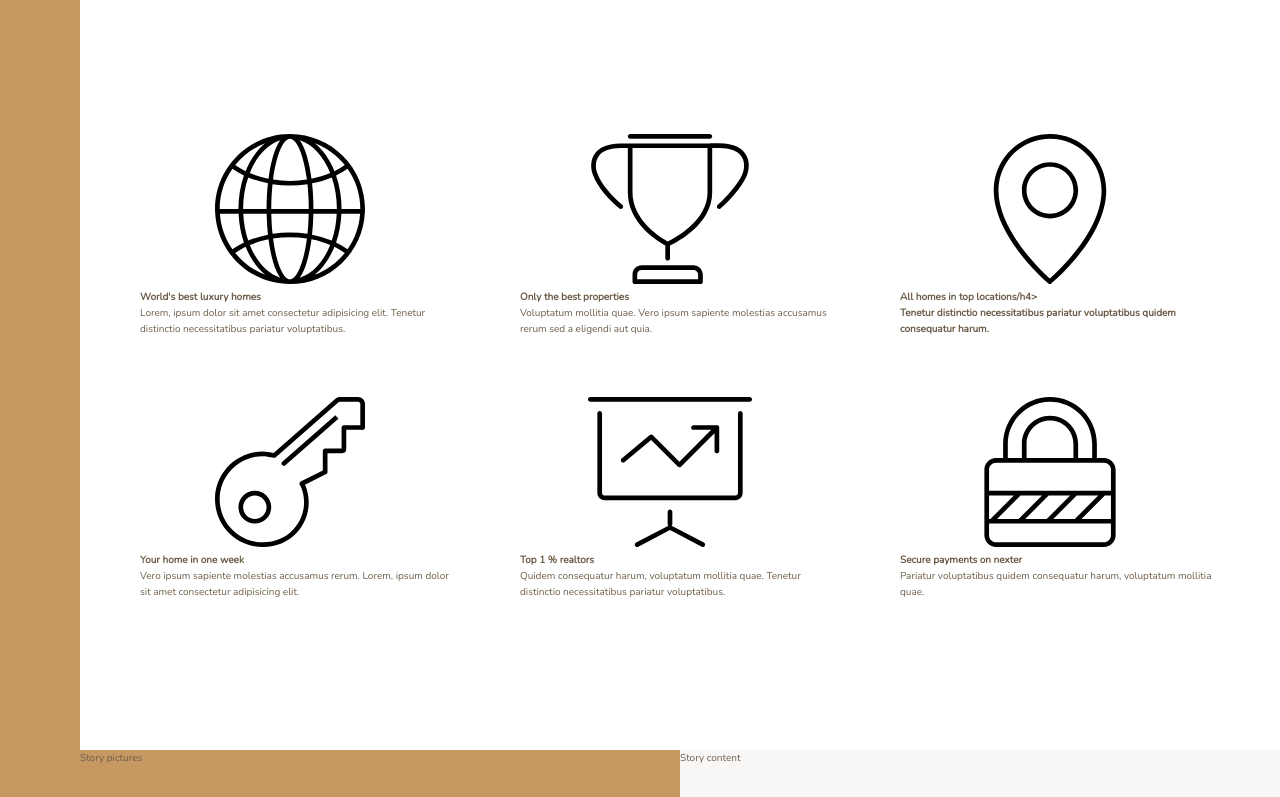
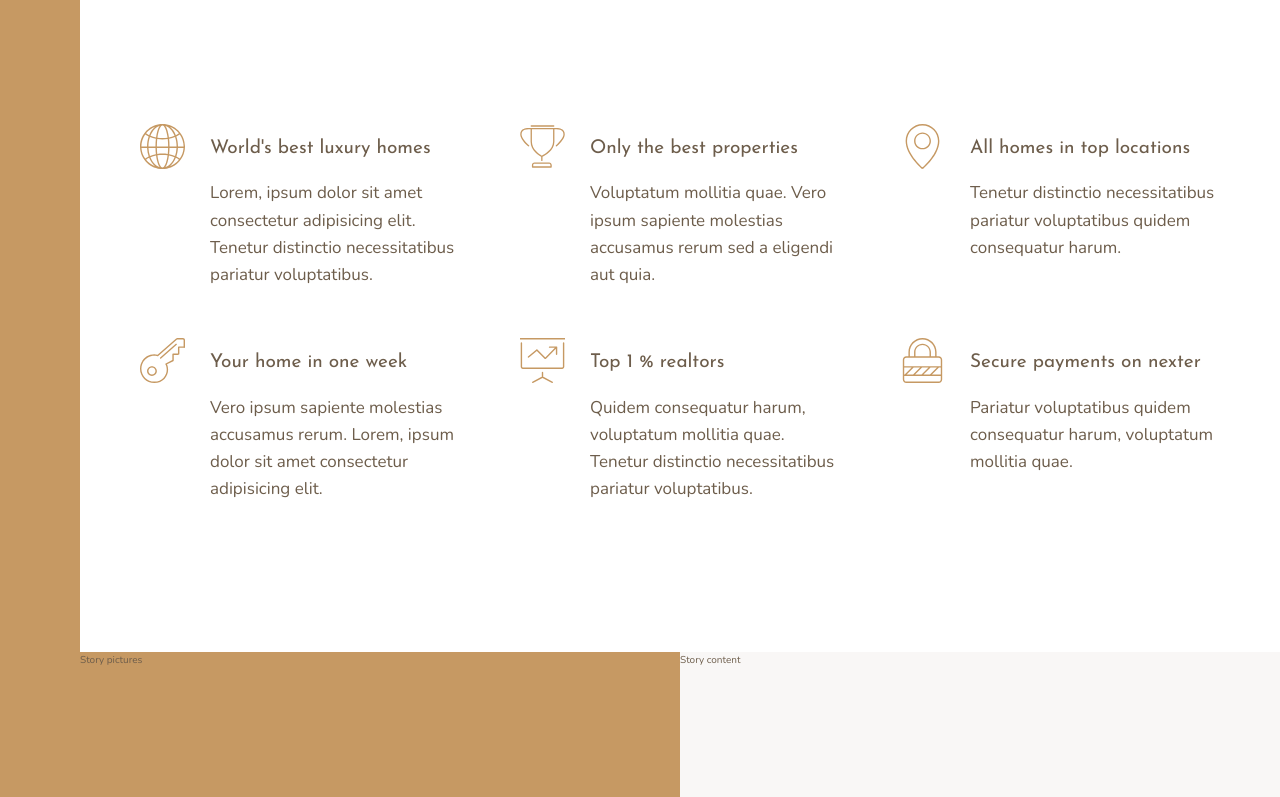
Before and after one commit to MatildaMared/advanced-css-nexter, a website: page index.html in a window 1280 px wide. Shown: the part 656-1453 px from the top of the page. Drawn offline with nearby package versions, Linux system fonts and the light colour scheme.

Commit message:
add content and place items in the features section

```diff
--- a/index.html
+++ b/index.html
@@ -27,7 +27,7 @@
 					<svg class="feature__icon">
 						<use xlink:href="img/sprite.svg#icon-global"></use>
 					</svg>
-					<h4 class="heading-4">World's best luxury homes</h4>
+					<h4 class="heading-4 heading-4--dark">World's best luxury homes</h4>
 					<p class="feature__text">
 						Lorem, ipsum dolor sit amet consectetur adipisicing elit. Tenetur
 						distinctio necessitatibus pariatur voluptatibus.
@@ -37,7 +37,7 @@
 					<svg class="feature__icon">
 						<use xlink:href="img/sprite.svg#icon-trophy"></use>
 					</svg>
-					<h4 class="heading-4">Only the best properties</h4>
+					<h4 class="heading-4 heading-4--dark">Only the best properties</h4>
 					<p class="feature__text">
 						Voluptatum mollitia quae. Vero ipsum sapiente molestias accusamus
 						rerum sed a eligendi aut quia.
@@ -47,7 +47,7 @@
 					<svg class="feature__icon">
 						<use xlink:href="img/sprite.svg#icon-map-pin"></use>
 					</svg>
-					<h4 class="heading-4">All homes in top locations/h4>
+					<h4 class="heading-4 heading-4--dark">All homes in top locations</h4>
 					<p class="feature__text">
 						Tenetur distinctio necessitatibus pariatur voluptatibus quidem
 						consequatur harum.
@@ -57,7 +57,7 @@
 					<svg class="feature__icon">
 						<use xlink:href="img/sprite.svg#icon-key"></use>
 					</svg>
-					<h4 class="heading-4">Your home in one week</h4>
+					<h4 class="heading-4 heading-4--dark">Your home in one week</h4>
 					<p class="feature__text">
 						Vero ipsum sapiente molestias accusamus rerum. Lorem, ipsum dolor
 						sit amet consectetur adipisicing elit.
@@ -67,7 +67,7 @@
 					<svg class="feature__icon">
 						<use xlink:href="img/sprite.svg#icon-presentation"></use>
 					</svg>
-					<h4 class="heading-4">Top 1 % realtors</h4>
+					<h4 class="heading-4 heading-4--dark">Top 1 % realtors</h4>
 					<p class="feature__text">
 						Quidem consequatur harum, voluptatum mollitia quae. Tenetur
 						distinctio necessitatibus pariatur voluptatibus.
@@ -77,7 +77,7 @@
 					<svg class="feature__icon">
 						<use xlink:href="img/sprite.svg#icon-lock"></use>
 					</svg>
-					<h4 class="heading-4">Secure payments on nexter</h4>
+					<h4 class="heading-4 heading-4--dark">Secure payments on nexter</h4>
 					<p class="feature__text">
 						Pariatur voluptatibus quidem consequatur harum, voluptatum mollitia
 						quae.
--- a/sass/_features.scss
+++ b/sass/_features.scss
@@ -1,9 +1,27 @@
 .features {
 	grid-column: center-start / center-end;
+	margin: 15rem 0;
+	display: grid;
+	grid-template-columns: repeat(auto-fit, minmax(25rem, 1fr));
+	grid-gap: 6rem;
+	align-items: start;
+}
 
-	margin: 15rem 0;
+.feature {
+	display: grid;
+	grid-template-columns: min-content 1fr;
+	grid-row-gap: 1.5rem;
+	grid-column-gap: 2.5rem;
 
-	display: grid;
-	grid-template-columns: repeat(3, 1fr);
-	grid-gap: 6rem;
+	&__icon {
+		fill: $color-primary;
+		width: 4.5rem;
+		height: 4.5rem;
+		grid-row: 1 / span 2;
+		transform: translateY(-1rem);
+	}
+
+	&__text {
+		font-size: 1.7rem;
+	}
 }
--- a/sass/_typography.scss
+++ b/sass/_typography.scss
@@ -0,0 +1,29 @@
+%heading {
+	font-family: $font-display;
+	font-weight: 400;
+}
+
+.heading-1 {
+	@extend %heading;
+}
+
+.heading-2 {
+	@extend %heading;
+}
+
+.heading-3 {
+	@extend %heading;
+}
+
+.heading-4 {
+	@extend %heading;
+	font-size: 1.9rem;
+
+	&--light {
+		color: $color-grey-light-1;
+	}
+
+	&--dark {
+		color: $color-grey-dark-2;
+	}
+}
```
Also changed, not shown: sass/main.css, 2 other files.
